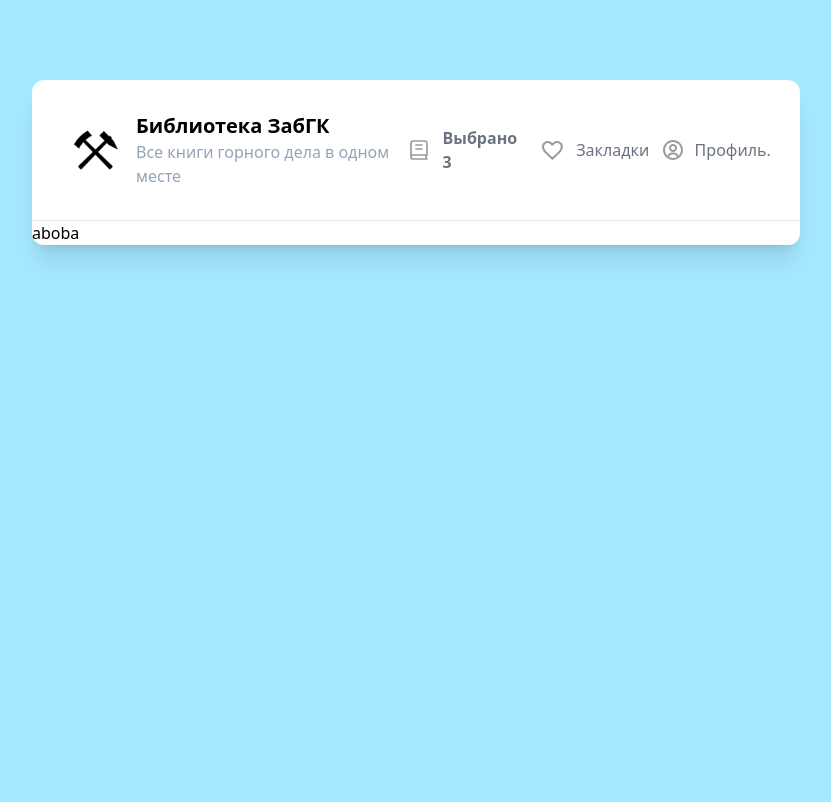
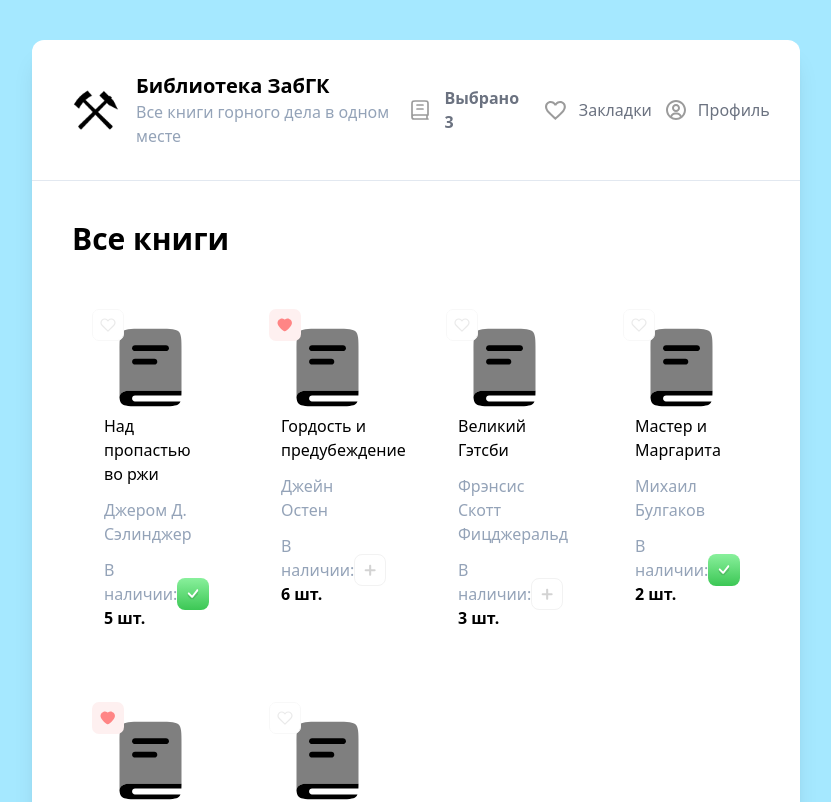
Before and after one commit to NeroN41k/ZABGC_liBRARY, a Vue app: page / in a window 1280 px wide. Shown: the top 802 px of the page, without its empty margins (224-1055 px from the left). Built offline with nearby package versions, Linux system fonts and the light colour scheme.

Commit message:
Ver 1.1: 1. Added card (and little Func💩)

```diff
--- a/src/App.vue
+++ b/src/App.vue
@@ -1,10 +1,16 @@
 <script setup>
 import Header from './components/Header.vue'
+import CardList from './components/CardList.vue'
 </script>
 
 <template>
-  <div class="bg-white w-3/5 m-auto rounded-xl shadow-xl shadow-grey-200 mt-20">
+  <div class="bg-white w-3/5 m-auto rounded-xl shadow-xl shadow-grey-200 mt-10 mb-5">
     <Header />
-    <p>aboba</p>
+
+    <div class="p-10">
+      <h2 class="text-3xl font-bold mb-8">Все книги</h2>
+
+      <CardList />
+    </div>
   </div>
 </template>
--- /dev/null
+++ b/src/components/Card.vue
@@ -0,0 +1,39 @@
+<script setup>
+defineProps({
+  author: String,
+  title: String,
+  imageUrl: String,
+  count: Number,
+  isFavorite: Boolean,
+  isAdded: Boolean,
+  onClickAdd: Function,
+  onClickFavorite: Function
+})
+</script>
+
+<template>
+  <div>
+    <div
+      class="relative bg-white border-slate-100 rounded-xl p-8 cursor-pointer transition hover:-translate-y-2 hover:shadow-xl"
+    >
+      <img
+        @click="onClickFavorite"
+        :src="!isFavorite ? '/like-1.svg' : '/like-2.svg'"
+        alt="Like 1"
+        class="absolute top-5 left-5"
+      />
+      <img :src="imageUrl" alt="Book" />
+      <p>{{ title }}</p>
+      <p class="text-slate-400 mt-3">{{ author }}</p>
+
+      <div class="flex justify-between mt-3">
+        <div class="flex flex-col">
+          <span class="text-slate-400">В наличии:</span>
+          <b>{{ count }} шт.</b>
+        </div>
+
+        <img @click="onClickAdd" :src="!isAdded ? '/plus.svg' : '/checked.svg'" alt="Plus" />
+      </div>
+    </div>
+  </div>
+</template>
--- /dev/null
+++ b/src/components/CardList.vue
@@ -0,0 +1,60 @@
+<script setup>
+import Card from './Card.vue'
+const onClickAdd = () => {
+  alert('Добавить!')
+}
+</script>
+
+<template>
+  <div class="grid grid-cols-4 gap-5">
+    <Card
+      author="Джером Д. Сэлинджер"
+      title="Над пропастью во ржи"
+      imageUrl="/book-cart.svg"
+      :count="5"
+      :isAdded="true"
+      :isFavorite="false"
+      :onClickAdd="onClickAdd"
+    />
+    <Card
+      author="Джейн Остен"
+      title="Гордость и предубеждение"
+      imageUrl="/book-cart.svg"
+      :count="6"
+      :isAdded="false"
+      :isFavorite="true"
+    />
+    <Card
+      author="Фрэнсис Скотт Фицджеральд"
+      title="Великий Гэтсби"
+      imageUrl="/book-cart.svg"
+      :count="3"
+      :isAdded="false"
+      :isFavorite="false"
+    />
+    <Card
+      author="Михаил Булгаков"
+      title="Мастер и Маргарита"
+      imageUrl="/book-cart.svg"
+      :count="2"
+      :isAdded="true"
+      :isFavorite="false"
+    />
+    <Card
+      author="Антуан де Сент-Экзюпери"
+      title="Маленький принц"
+      imageUrl="/book-cart.svg"
+      :count="4"
+      :isAdded="false"
+      :isFavorite="true"
+    />
+    <Card
+      author="Джон Фаулз"
+      title="Коллекционер"
+      imageUrl="/book-cart.svg"
+      :count="7"
+      :isAdded="true"
+      :isFavorite="false"
+    />
+  </div>
+</template>
--- a/src/components/Header.vue
+++ b/src/components/Header.vue
@@ -18,7 +18,7 @@
       </li>
       <li class="flex items-center gap-3 text-gray-500 hover:text-black cursor-pointer">
         <img src="/profile.svg" alt="Favorite" />
-        <span>Профиль.</span>
+        <span>Профиль</span>
       </li>
     </ul>
   </header>
```
Also changed, not shown: public/book-cart.svg (added).
